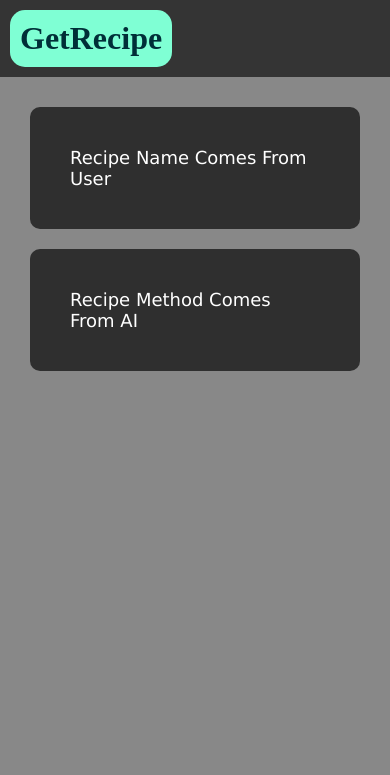
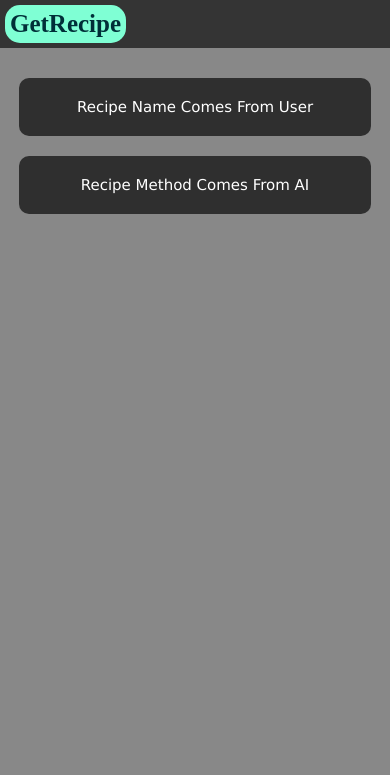
Before and after one commit to Sourav-student/Recipe, a plain HTML site: page index.html in a window 390 px wide. Shown: the top 775 px of the page. Drawn offline with Linux system fonts and the light colour scheme.

Commit message:
updated css

```diff
--- a/style.css
+++ b/style.css
@@ -12,7 +12,7 @@ body {
     display: flex;
 }
 
-.nameCompany{
+.nameCompany {
     background-color: aquamarine;
     display: inline-flex;
     padding: 10px;
@@ -70,7 +70,7 @@ body {
 #answer {
     height: auto;
     width: auto;
-    min-width: 50vw;
+    min-width: 80vw;
     background-color: #2f2f2f;
     color: #ffffff;
     padding: 20px;
@@ -78,13 +78,12 @@ body {
     font-size: 25px;
     display: flex;
     flex-direction: column;
-    padding: 40px;
     gap: 20px;
     justify-content: center;
     align-items: center;
 }
 
-#answer{
+#answer {
     margin-bottom: 30px;
 }
 
@@ -107,9 +106,9 @@ body {
 }
 
 .block {
-   display: flex;
-   flex-direction: column;
-   gap: 10px;
+    display: flex;
+    flex-direction: column;
+    gap: 10px;
 }
 
 @media (max-width : 1000px) {
@@ -125,7 +124,11 @@ body {
 
     .sear {
         position: absolute;
-        right: 15vw;
+        right: 5vw;
+    }
+
+    #search {
+        width: 85vw;
     }
 }
 
@@ -133,11 +136,18 @@ body {
 
     #question,
     #answer {
-        font-size: 18px;
+        font-size: 15px;
     }
 
-    .sear {
-        position: absolute;
-        right: 13vw;
+    .nameCompany {
+        background-color: aquamarine;
+        display: inline-flex;
+        padding: 5px;
+        font-size: 25px;
+        color: rgb(0, 47, 56);
+        border-radius: 15px;
+        margin: 5px;
+        margin-bottom: 5px;
     }
+
 }
```
